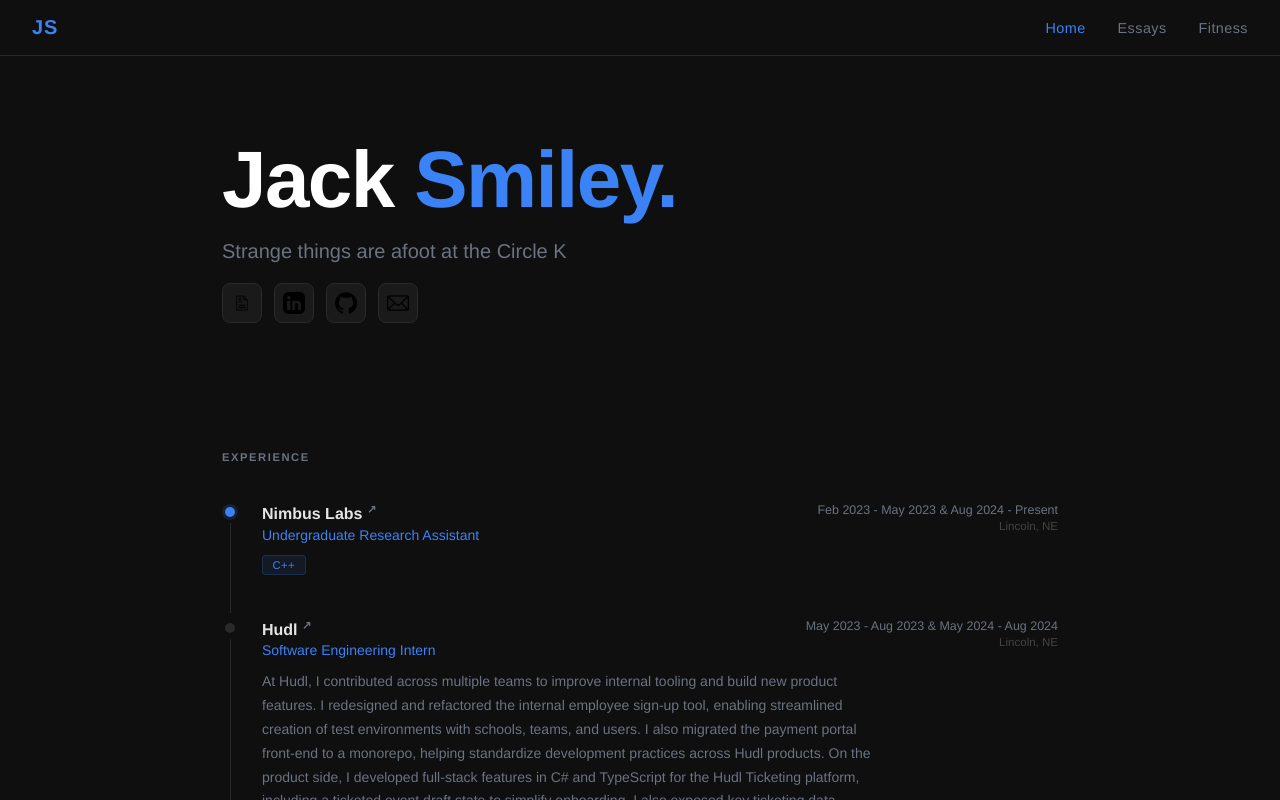
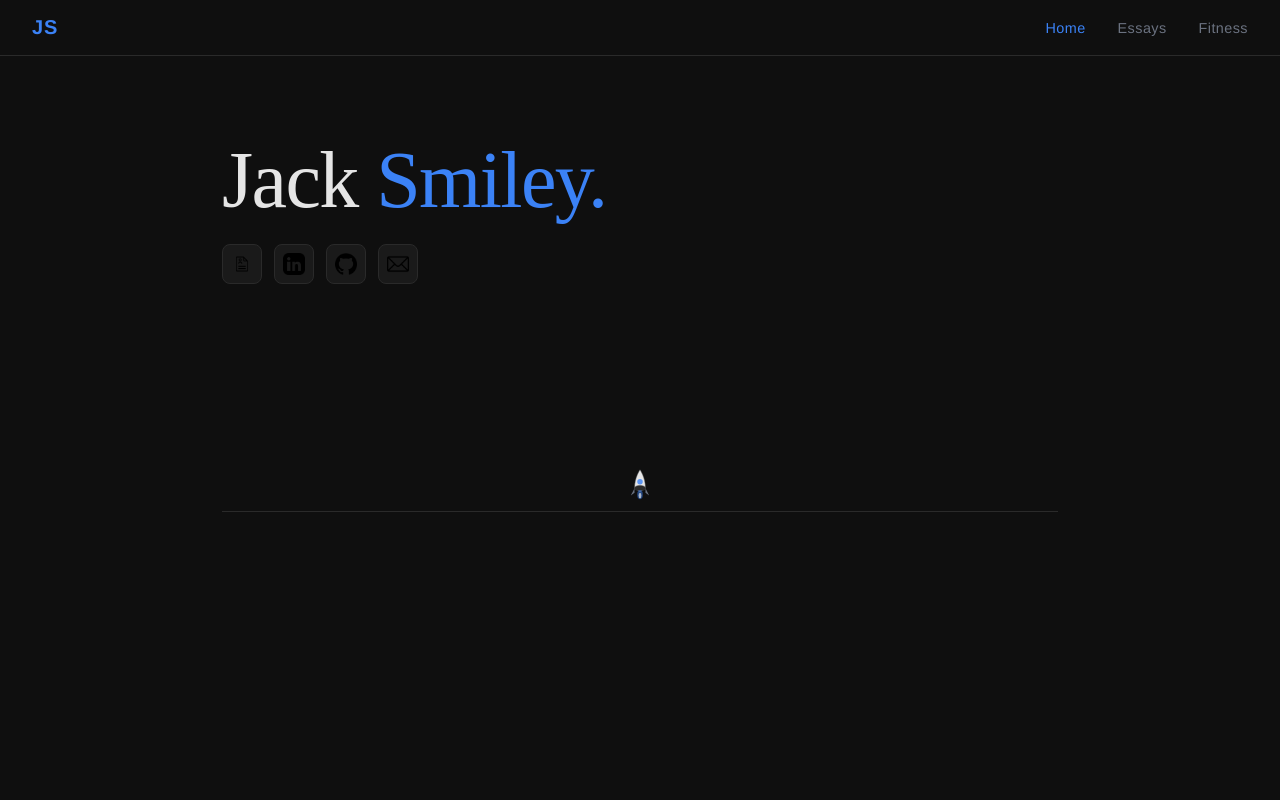
Before and after one commit to SmileyJack/jack-smiley-website, a Vue app: page / in a window 1280 px wide. Shown: the top 800 px of the page. Built offline with nearby package versions, Linux system fonts and the light colour scheme.

Commit message:
rocket animation

```diff
--- /dev/null
+++ b/src/composables/useRocketAnimation.ts
@@ -0,0 +1,150 @@
+import { ref, onMounted, onUnmounted } from 'vue';
+
+export function useRocketAnimation() {
+  const sceneRef = ref<HTMLDivElement | null>(null);
+  const canvasRef = ref<HTMLCanvasElement | null>(null);
+  const rocketRef = ref<SVGSVGElement | null>(null);
+  const flameRef = ref<SVGGElement | null>(null);
+  const jackRef = ref<HTMLSpanElement | null>(null);
+  const launched = ref(false);
+
+  let ctx: CanvasRenderingContext2D | null = null;
+  let trail: { x: number; y: number }[] = [];
+
+  function resizeCanvas() {
+    if (!canvasRef.value || !sceneRef.value) return;
+    canvasRef.value.width = sceneRef.value.offsetWidth;
+    canvasRef.value.height = sceneRef.value.offsetHeight;
+  }
+
+  function getJPosition() {
+    if (!sceneRef.value || !jackRef.value) return { x: 0, y: 0 };
+    const sceneRect = sceneRef.value.getBoundingClientRect();
+    const jackRect = jackRef.value.getBoundingClientRect();
+    return {
+      x: jackRect.left - sceneRect.left + 10,
+      y: jackRect.top - sceneRect.top + 6,
+    };
+  }
+
+  function easeInOutQuart(t: number): number {
+    return t < 0.5 ? 8 * t * t * t * t : 1 - Math.pow(-2 * t + 2, 4) / 2;
+  }
+
+  function cubicBezier(p0: number, p1: number, p2: number, p3: number, t: number): number {
+    const mt = 1 - t;
+    return mt * mt * mt * p0 + 3 * mt * mt * t * p1 + 3 * mt * t * t * p2 + t * t * t * p3;
+  }
+
+  function drawTrail(alpha = 1) {
+    if (!ctx || !canvasRef.value) return;
+    ctx.clearRect(0, 0, canvasRef.value.width, canvasRef.value.height);
+    for (let i = 1; i < trail.length; i++) {
+      const p = trail[i - 1];
+      const q = trail[i];
+      ctx.beginPath();
+      ctx.strokeStyle = `rgba(59,130,246,${(i / trail.length) * 0.35 * alpha})`;
+      ctx.lineWidth = (i / trail.length) * 1.5;
+      ctx.moveTo(p.x, p.y);
+      ctx.lineTo(q.x, q.y);
+      ctx.stroke();
+    }
+  }
+
+  function fadeTrail() {
+    let alpha = 1;
+    function fade() {
+      alpha -= 0.02;
+      if (alpha > 0) {
+        drawTrail(alpha);
+        requestAnimationFrame(fade);
+      } else if (ctx && canvasRef.value) {
+        ctx.clearRect(0, 0, canvasRef.value.width, canvasRef.value.height);
+      }
+    }
+    requestAnimationFrame(fade);
+  }
+
+  function launch() {
+    if (launched.value || !sceneRef.value || !rocketRef.value || !flameRef.value) return;
+    launched.value = true;
+    flameRef.value.setAttribute('opacity', '1');
+
+    const scene = sceneRef.value;
+    const rocket = rocketRef.value;
+    const flame = flameRef.value;
+
+    const start = { x: scene.offsetWidth / 2, y: scene.offsetHeight - 14 };
+    const end = getJPosition();
+
+    const ctrl1 = {
+      x: start.x,
+      y: start.y - scene.offsetHeight * 1.4,
+    };
+    const ctrl2 = {
+      x: end.x,
+      y: end.y - scene.offsetHeight * 1.2,
+    };
+
+    const totalDuration = 5000;
+    let startTime: number | null = null;
+    trail = [];
+
+    function animate(ts: number) {
+      if (!startTime) startTime = ts;
+      const raw = Math.min((ts - startTime) / totalDuration, 1);
+      const t = easeInOutQuart(raw);
+
+      const bx = cubicBezier(start.x, ctrl1.x, ctrl2.x, end.x, t);
+      const by = cubicBezier(start.y, ctrl1.y, ctrl2.y, end.y, t);
+
+      rocket.style.left = `${bx}px`;
+      rocket.style.top = `${by - 20}px`;
+      rocket.style.bottom = 'auto';
+      rocket.style.transform = 'translateX(-50%) rotate(0deg)';
+
+      if (raw > 0.5) {
+        flame.setAttribute('opacity', (0.25 + Math.random() * 0.45).toString());
+      }
+
+      trail.push({ x: bx, y: by });
+      if (trail.length > 70) trail.shift();
+
+      drawTrail();
+
+      if (raw < 1) {
+        requestAnimationFrame(animate);
+      } else {
+        flame.setAttribute('opacity', '0');
+        rocket.style.left = `${end.x}px`;
+        rocket.style.top = `${end.y - 20}px`;
+        rocket.style.transform = 'translateX(-50%) rotate(0deg)';
+        fadeTrail();
+      }
+    }
+
+    requestAnimationFrame(animate);
+  }
+
+  onMounted(() => {
+    if (canvasRef.value) {
+      ctx = canvasRef.value.getContext('2d');
+    }
+    resizeCanvas();
+    window.addEventListener('resize', resizeCanvas);
+  });
+
+  onUnmounted(() => {
+    window.removeEventListener('resize', resizeCanvas);
+  });
+
+  return {
+    sceneRef,
+    canvasRef,
+    rocketRef,
+    flameRef,
+    jackRef,
+    launched,
+    launch,
+  };
+}
--- a/src/pages/HomePage.vue
+++ b/src/pages/HomePage.vue
@@ -3,27 +3,58 @@
     <section class="hero">
       <div class="hero-text">
         <h1 class="name">
-          <GlitchText text="Jack " />
-          <GlitchText text="Smiley." color="var(--accent)" />
+          <span ref="jackRef">Jack </span>
+          <span class="accent">Smiley.</span>
         </h1>
-        <p class="tagline">Strange things are afoot at the Circle K</p>
         <ContactIcons />
       </div>
+
+      <div ref="sceneRef" class="scene">
+        <canvas ref="canvasRef"></canvas>
+
+        <svg
+          ref="rocketRef"
+          class="rocket"
+          viewBox="0 0 24 40"
+          fill="none"
+          xmlns="http://www.w3.org/2000/svg"
+        >
+          <path
+            d="M12 2 C12 2 18 10 18 22 L12 26 L6 22 C6 10 12 2 12 2Z"
+            fill="#E5E5E5"
+            stroke="#3B3B3B"
+            stroke-width="0.5"
+          />
+          <ellipse cx="12" cy="22" rx="6" ry="3" fill="#2A2A2A" stroke="#3B3B3B" stroke-width="0.5" />
+          <circle cx="12" cy="15" r="3" fill="var(--accent)" opacity="0.8" />
+          <path d="M6 22 L2 30 L6 27Z" fill="#6B7280" />
+          <path d="M18 22 L22 30 L18 27Z" fill="#6B7280" />
+          <g ref="flameRef">
+            <ellipse cx="12" cy="29" rx="3" ry="5" fill="var(--accent)" opacity="0.5" />
+            <ellipse cx="12" cy="30" rx="1.5" ry="3" fill="#E5E5E5" opacity="0.7" />
+          </g>
+        </svg>
+
+        <div class="horizon-line" />
+        <div class="launch-zone" @mouseenter="launch" @touchstart.passive="launch" />
+      </div>
     </section>
-
-    <ExperienceCards />
   </div>
 </template>
 
 <script lang="ts">
 import { defineComponent } from 'vue';
-import GlitchText from '@/components/GlitchText.vue';
 import ContactIcons from '@/components/ContactIcons.vue';
-import ExperienceCards from '@/components/ExperienceCards.vue';
+import { useRocketAnimation } from '@/composables/useRocketAnimation';
 
 export default defineComponent({
   name: 'HomePage',
-  components: { GlitchText, ContactIcons, ExperienceCards },
+  components: { ContactIcons },
+  setup() {
+    const { sceneRef, canvasRef, rocketRef, flameRef, jackRef, launch } = useRocketAnimation();
+
+    return { sceneRef, canvasRef, rocketRef, flameRef, jackRef, launch };
+  },
 });
 </script>
 
@@ -37,28 +68,64 @@ export default defineComponent({
   max-width: 900px;
   margin: 0 auto;
   padding: 5rem 2rem 3rem;
+  position: relative;
 }
 
 .name {
+  font-family: 'DM Serif Display', serif;
   font-size: clamp(2.5rem, 7vw, 5rem);
-  font-weight: 700;
-  margin: 0 0 1rem;
+  font-weight: 400;
+  margin: 0 0 1.25rem;
   line-height: 1.1;
   letter-spacing: -0.02em;
 }
 
-.tagline {
-  font-size: clamp(1rem, 2.5vw, 1.25rem);
-  color: var(--muted);
-  margin: 0 0 1.25rem;
-  font-weight: 400;
+.accent {
+  color: var(--accent);
 }
 
-.bio {
-  font-size: 0.95rem;
-  color: var(--muted);
-  line-height: 1.7;
-  max-width: 540px;
-  margin: 0 0 2rem;
+.scene {
+  position: relative;
+  width: 100%;
+  height: 180px;
+  margin-top: 3rem;
+  overflow: visible;
+}
+
+.scene canvas {
+  position: absolute;
+  top: 0;
+  left: 0;
+  width: 100%;
+  height: 100%;
+  pointer-events: none;
+}
+
+.rocket {
+  position: absolute;
+  bottom: 7px;
+  left: 50%;
+  transform: translateX(-50%);
+  width: 22px;
+  pointer-events: none;
+}
+
+.horizon-line {
+  position: absolute;
+  bottom: 0;
+  left: 0;
+  right: 0;
+  height: 1px;
+  background: var(--border);
+}
+
+.launch-zone {
+  position: absolute;
+  bottom: 0;
+  left: 50%;
+  transform: translateX(-50%);
+  width: 140px;
+  height: 80px;
+  cursor: pointer;
 }
 </style>
--- a/src/posts/on-finance-and-code.md
+++ /dev/null
@@ -1,25 +0,0 @@
----
-title: On Finance and Code
-date: 2026-04-10
-description: Why the intersection of markets and software is the most interesting place to be right now.
----
-
-I've been asked more than once why I care about both finance and software engineering. The honest answer is that I don't think of them as separate things.
-
-## Markets are information systems
-
-At their core, markets are just distributed information processing machines. Prices aggregate the beliefs and expectations of millions of participants into a single number. The problem is the aggregation itself — it's messy, it's noisy, and there's always a gap between what the price says and what's actually true.
-
-That gap is where software becomes interesting. Not in some abstract quant-trading sense, but in the unglamorous, operational sense: how do you build systems that handle the throughput, handle the failures, and surface the right information at the right time?
-
-## The infrastructure problem
-
-Most fintech isn't glamorous. It's reconciliation pipelines, audit logs, compliance checks, and retry queues. The exciting research-level problems — pricing models, risk systems — sit on top of enormous amounts of boring infrastructure that has to be correct.
-
-I find the boring infrastructure more interesting than the models. Models are interesting for an afternoon. Infrastructure is interesting forever because the edge cases never stop.
-
-## What I'm thinking about
-
-Right now I'm particularly interested in how modern software patterns — event sourcing, CQRS, distributed tracing — apply to financial systems that have historically been built on batch processes and EOD reconciliation. There's a lot of technical debt in that space and a lot of room to do it better.
-
-More on that in future posts.
```
